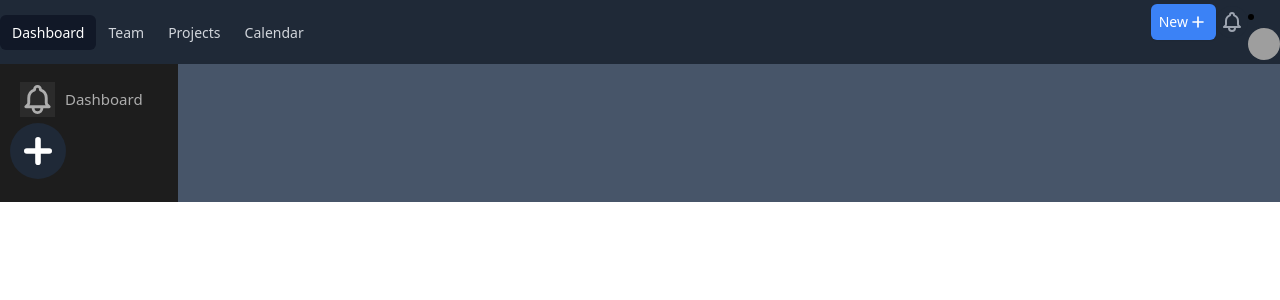
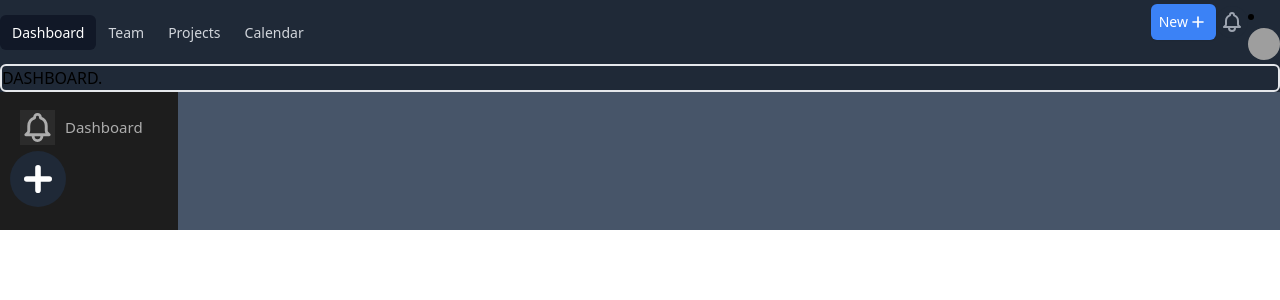
Before and after one commit to kirsten-tay/portal, a React (Create React App) app: page /dashboard in a window 1280 px wide. Shown: the top 300 px of the page. Built offline with nearby package versions, Linux system fonts and the light colour scheme; grey boxes are pictures that could not be loaded.

Commit message:
updated the dashboard

```diff
--- a/src/pages/dashboard/dashboard.jsx
+++ b/src/pages/dashboard/dashboard.jsx
@@ -2,7 +2,8 @@ import React from 'react'
 
 const dashboard = () => {
   return (
-    <div>
+    <div className="border-2 rounded-md">
+      <h2 className="text-black font-medium">DASHBOARD.</h2>
 
     </div>
   )
```
